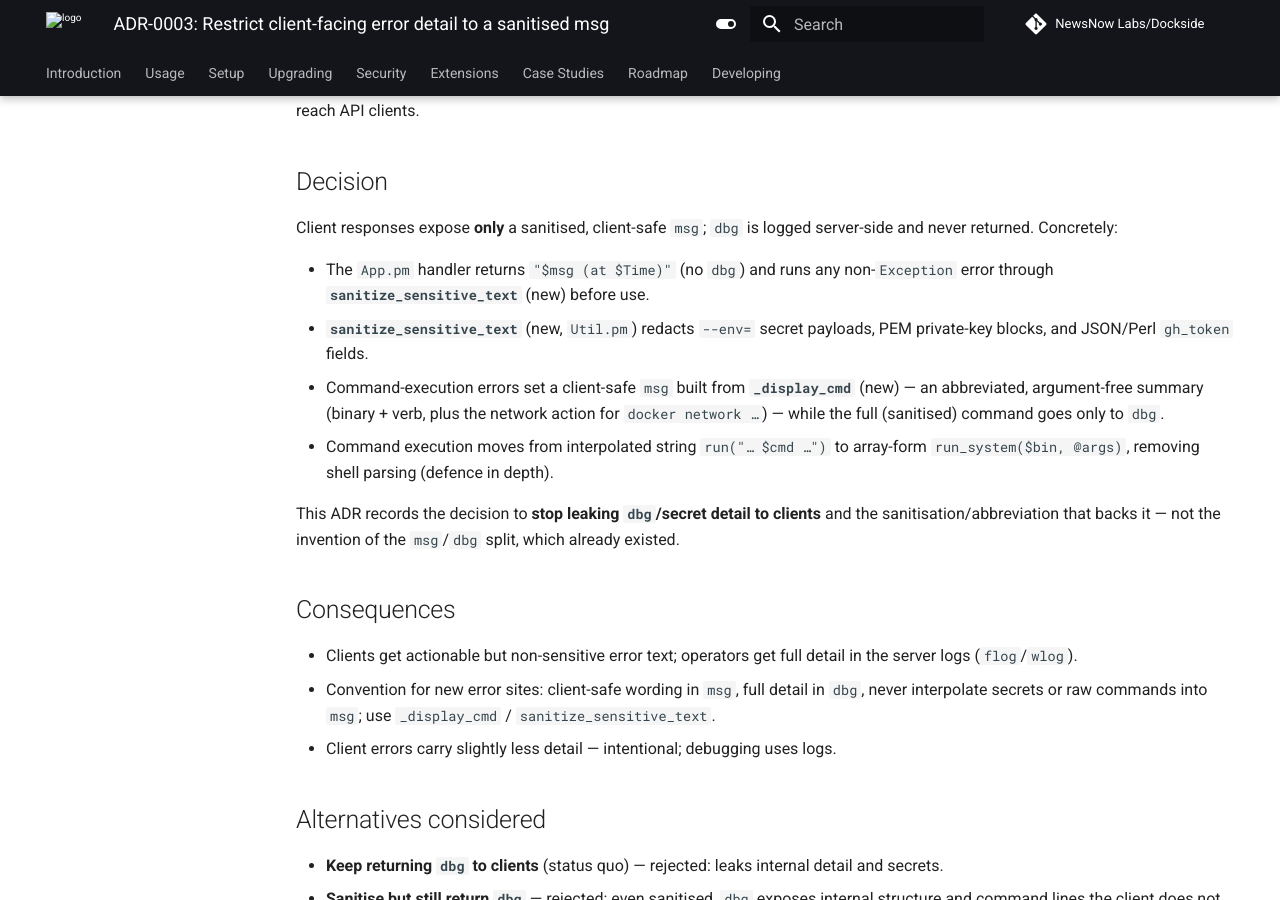
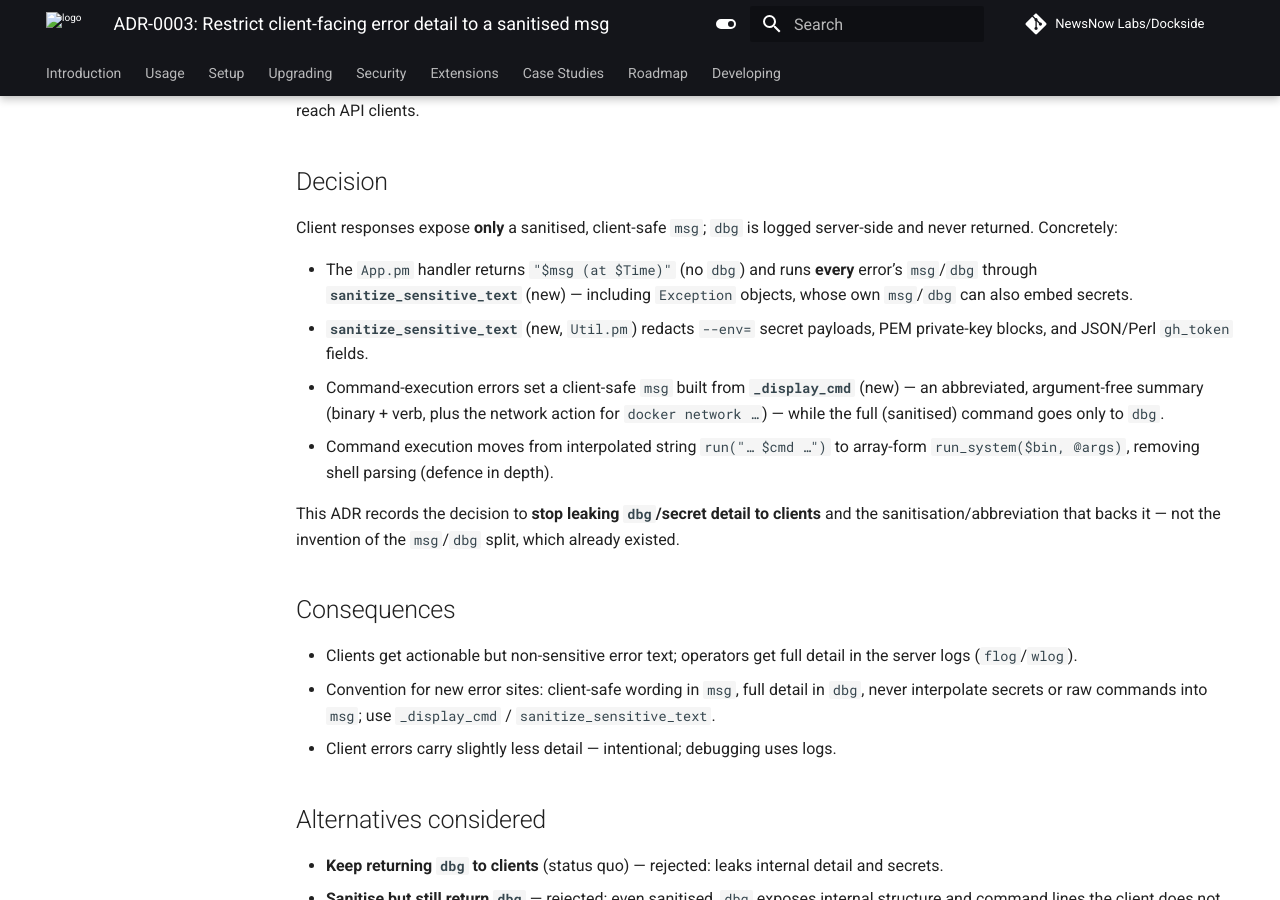
Before and after one commit to newsnowlabs/dockside, an MkDocs documentation site: the page built from docs/adr/0003-error-reporting-surface.md, in a window 1280 px wide and 900 px high, scrolled down 441 px. Built offline with MkDocs 1.6.1 and Material for MkDocs 9.7.7, drawn with Linux system fonts in a browser that asks for light colours; comment, search, counter and statistics services are not loaded.

Commit message:
server: sanitize Exception errors before logging/returning to clients
Bug: the App.pm exception handlers only ran *non-Exception* (raw die) errors through sanitize_sensitive_text; an Exception's own msg/dbg were used verbatim. Since the handler returns msg to the client (401 JSON/text, and the 503 HTML page) and logs dbg, a secret interpolated into an Exception's msg (e.g. a command string or env value) could reach the client unsanitized, and into dbg could reach the logs.

Fix: in both catch blocks, extract msg/dbg/time from either source and then run msg and dbg through sanitize_sensitive_text unconditionally. ADR-0003 updated to state that all errors (including Exceptions) are sanitized.

Co-Authored-By: Claude Opus 4.8 (1M context) <noreply@anthropic.com>

```diff
--- a/docs/adr/0003-error-reporting-surface.md
+++ b/docs/adr/0003-error-reporting-surface.md
@@ -21,8 +21,9 @@ line. The net effect: internal detail and full command lines — which can inclu
 Client responses expose **only** a sanitised, client-safe `msg`; `dbg` is logged
 server-side and never returned. Concretely:
 
-- The `App.pm` handler returns `"$msg (at $Time)"` (no `dbg`) and runs any
-  non-`Exception` error through **`sanitize_sensitive_text`** (new) before use.
+- The `App.pm` handler returns `"$msg (at $Time)"` (no `dbg`) and runs **every**
+  error's `msg`/`dbg` through **`sanitize_sensitive_text`** (new) — including
+  `Exception` objects, whose own `msg`/`dbg` can also embed secrets.
 - **`sanitize_sensitive_text`** (new, `Util.pm`) redacts `--env=` secret payloads,
   PEM private-key blocks, and JSON/Perl `gh_token` fields.
 - Command-execution errors set a client-safe `msg` built from **`_display_cmd`**
```
Also changed, not shown: 1 other file.
